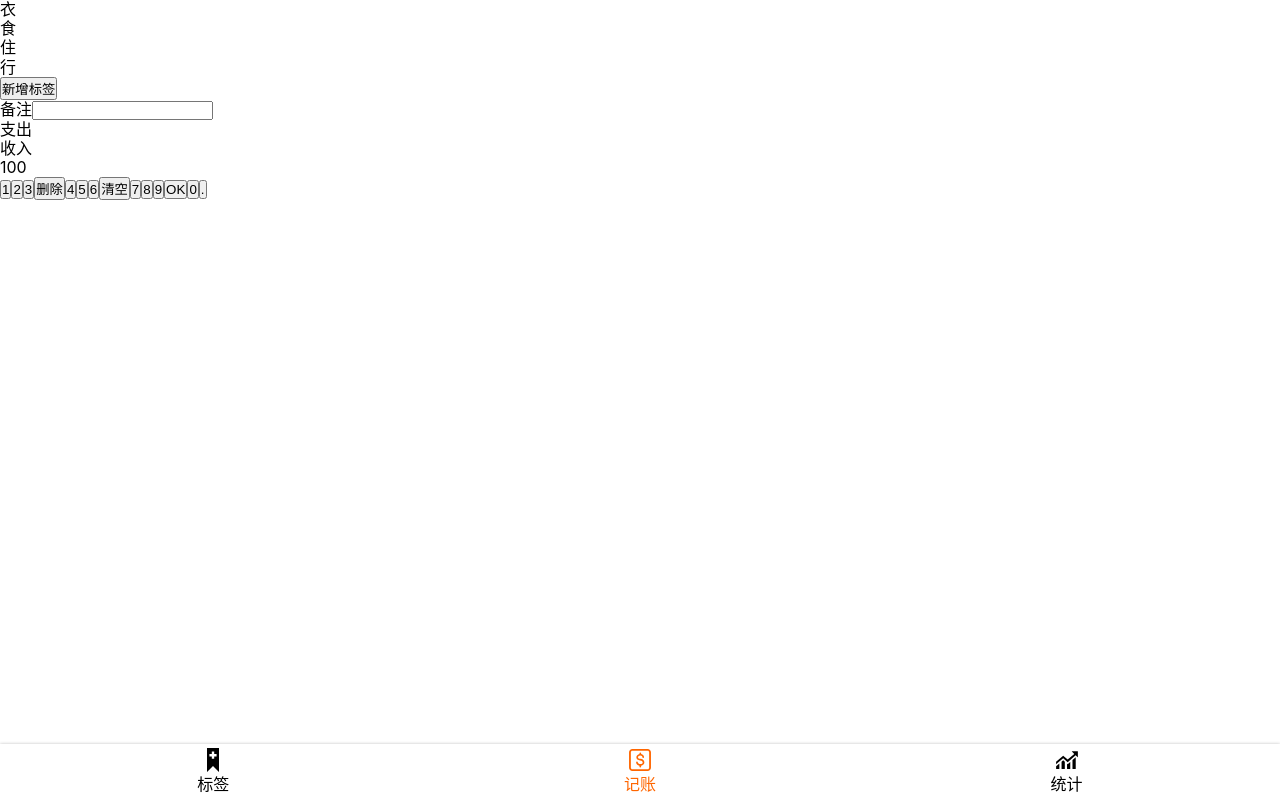
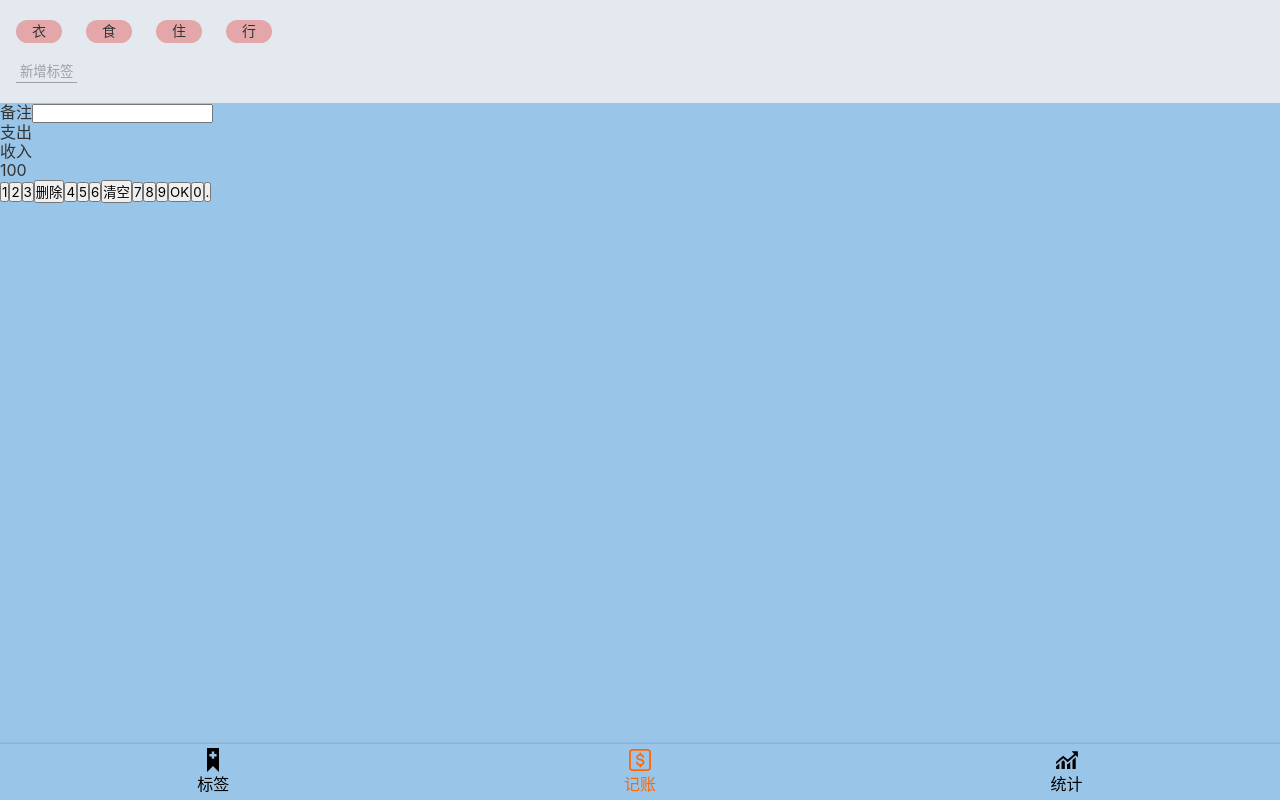
Before and after one commit to XiaoPan-Struggle/Money-steward, a React app: page /#/money in a window 1280 px wide. Built offline with nearby package versions, Linux system fonts and the light colour scheme.

Commit message:
Money.tsx TagsSection UI

```diff
--- a/src/App.tsx
+++ b/src/App.tsx
@@ -4,11 +4,15 @@
 import Statistics from './views/Statistcs';
 import Tags from './views/Tags';
 import NoMatch from './views/NoMatch';
+import styled from 'styled-components';
 
 
-
+const AppWrapper = styled.div`
+  color: #333;
+`
 function App() {
   return (
+    <AppWrapper>
       <Router>
         <Switch>
           <Route path="/tags">
@@ -26,6 +30,7 @@
           </Route>
         </Switch>
       </Router>
+    </AppWrapper>
   );
 }
 
--- a/src/components/Nav.tsx
+++ b/src/components/Nav.tsx
@@ -31,7 +31,6 @@
           }
         }
       }
-
     }
   }
 `;
--- a/src/index.scss
+++ b/src/index.scss
@@ -21,6 +21,10 @@
   font-family:$font-hei;
   font-size: 16px;
   line-height: 1.2;
+  background: #99c5e8;
+}
+button{
+  font-family: inherit;
 }
 .icon{
   width: 1em;
--- a/src/views/Money.tsx
+++ b/src/views/Money.tsx
@@ -3,7 +3,27 @@
 import styled from 'styled-components';
 
 const TagsSection = styled.section`
-
+  background: #E4E9EF;
+  padding: 12px 16px;
+  > ol{
+    display: flex;
+    margin: 0 -12px;
+    > li{
+      background: #e3a7aa;
+      border-radius: 18px;
+      padding: 3px 16px;
+      font-size: 14px;
+      margin: 8px 12px;
+    }
+  }
+  > button{
+    background: none;
+    border: none;
+    border-bottom: 1px solid #9e9ea5;
+    color: #9e9ea5;
+    padding: 2px 4px;
+    margin: 8px 0;
+  }
 `
 const NotesSection = styled.section`
 
```
Lines whose indentation alone changed are shown as unchanged.
